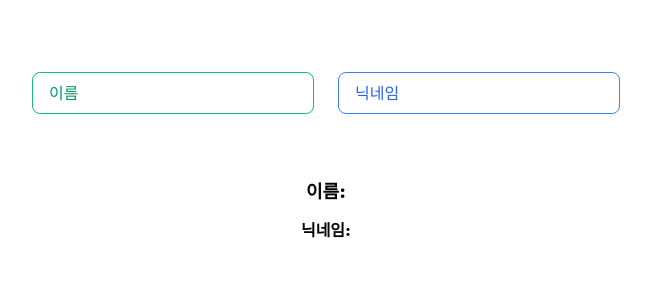
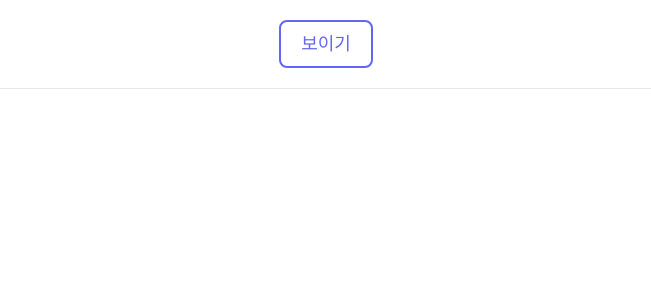
Before and after one commit to Typonote/ReactHookPractice, a React (Create React App) app: page / in a window 1280 px wide. Shown: the top 300 px of the page, without its empty margins (314-965 px from the left). Built offline with nearby package versions, Linux system fonts and the light colour scheme.

Commit message:
#4 useState 마무리 (p.199)

```diff
--- a/src/App.js
+++ b/src/App.js
@@ -1,9 +1,24 @@
+import { useState } from "react";
 import "./App.css";
 import Counter from "./HookPractice/Counter";
 import Info from "./HookPractice/Info";
 
 function App() {
-  return <Info />;
+  const [visible, setVisible] = useState(false);
+  return (
+    <div className="text-center p-5 ">
+      <button
+        className="p-2 pl-5 pr-5 bg-transparent border-2 border-indigo-500 text-indigo-500 text-lg rounded-lg hover:bg-indigo-500 hover:text-gray-100 focus:border-4 focus:border-indigo-300 mb-5"
+        onClick={() => {
+          setVisible(!visible);
+        }}
+      >
+        {visible ? "숨기기" : "보이기"}
+      </button>
+      <hr />
+      {visible && <Info />}
+    </div>
+  );
 }
 
 export default App;
--- a/src/HookPractice/Info.js
+++ b/src/HookPractice/Info.js
@@ -1,8 +1,17 @@
-import React, { useState } from "react";
+import React, { useEffect, useState } from "react";
 
 const Info = () => {
   const [name, setName] = useState("");
   const [nickname, setNickname] = useState("");
+
+  useEffect(() => {
+    console.log("effect");
+    console.log(name);
+    return () => {
+      console.log("cleanup");
+      console.log(name);
+    };
+  }, [name]);
 
   const onChangeNameHandler = (e) => {
     setName(e.target.value);
```
